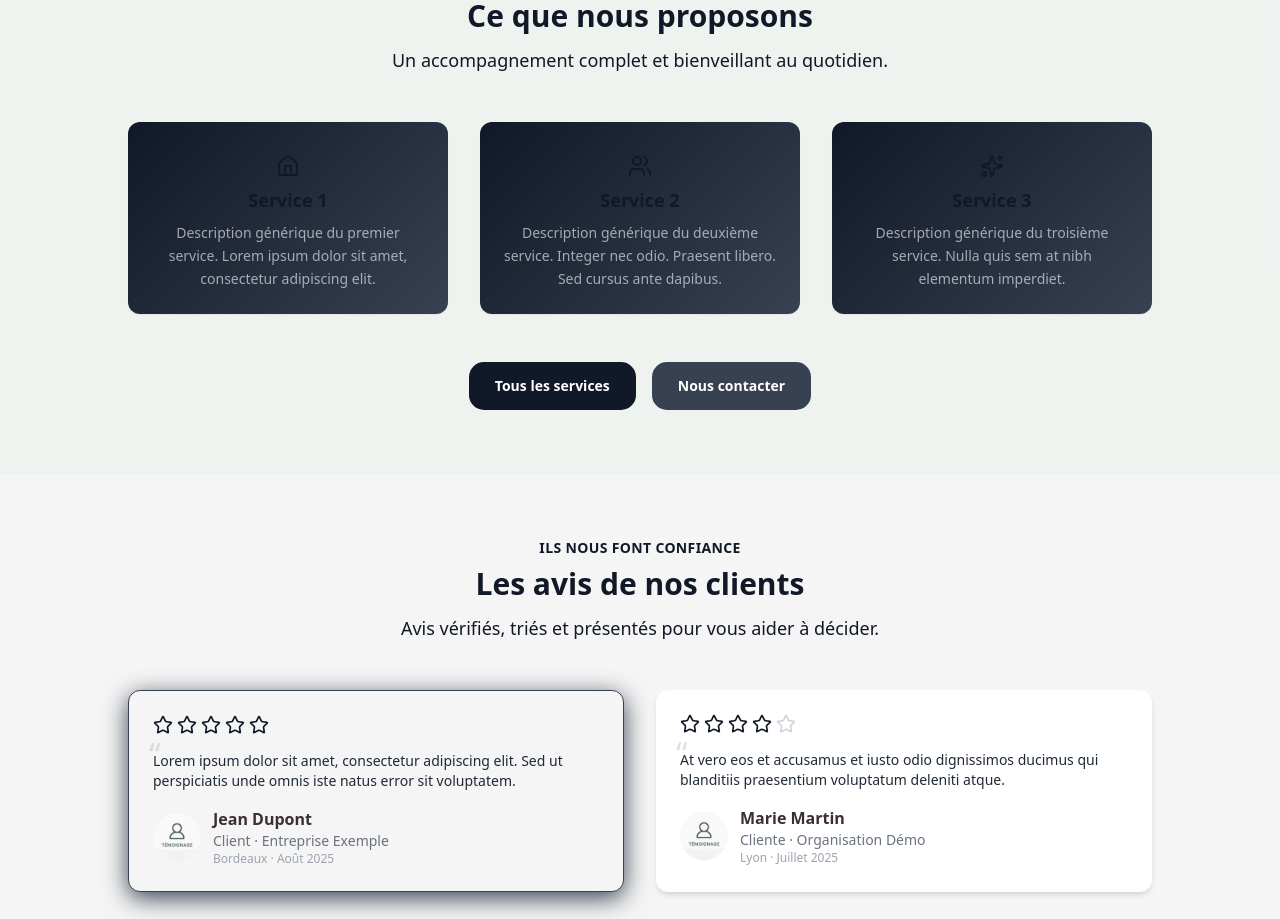
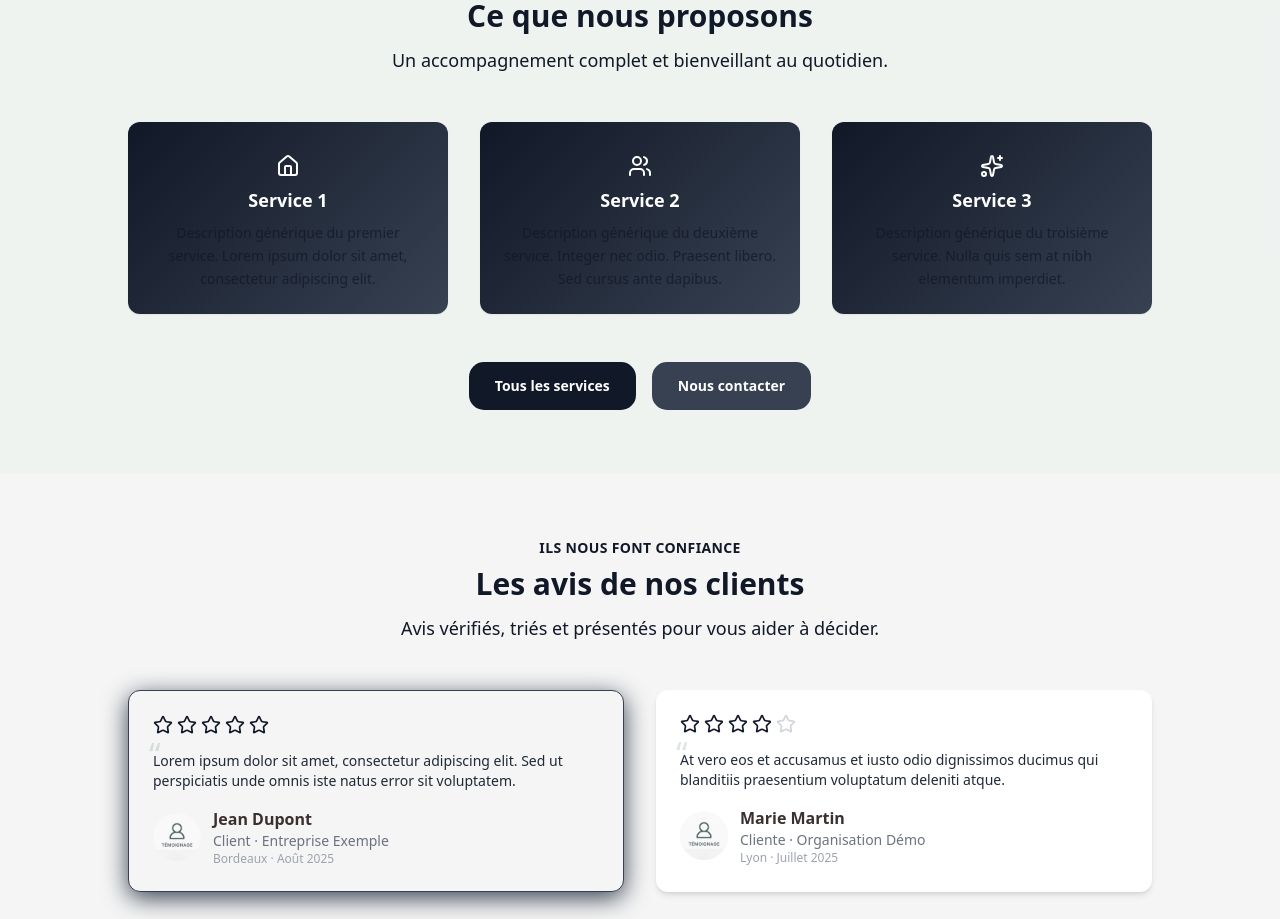
Before and after one commit to julienlisita/nextjs-ts-tailwind-template, a Next.js app: page / in a window 1280 px wide. Shown: the part 1520-2439 px from the top of the page. Built offline with nearby package versions, Linux system fonts and the light colour scheme.

Commit message:
refactor(ui): simplify FeatureCard variants and accents

```diff
--- a/src/components/about/ValuesSection.tsx
+++ b/src/components/about/ValuesSection.tsx
@@ -23,8 +23,8 @@ export default function ValuesSection() {
         <FeaturesGrid
           items={values}
           gridClassName="grid grid-cols-1 sm:grid-cols-2 lg:grid-cols-3 gap-5 sm:gap-6 lg:gap-8"
-          cardVariant="with-header"
-          cardTone="success"
+          cardAccent="neutral"
+          cardWithHeader
           cardAlign="center"
         />
       </SectionWrapper>
--- a/src/components/contact/ContactInfoSection.tsx
+++ b/src/components/contact/ContactInfoSection.tsx
@@ -21,7 +21,7 @@ export default function ContactInfoSection() {
           items={contactInfos}
           gridClassName="grid grid-cols-1 sm:grid-cols-2 lg:grid-cols-3 gap-5 sm:gap-6 lg:gap-8"
           cardVariant="outlined"
-          cardTone="neutral"
+          cardAccent="neutral"
           cardAlign="center"
         />
       </SectionWrapper>
--- a/src/components/data-display/FeatureCard.css
+++ b/src/components/data-display/FeatureCard.css
@@ -1,89 +1,23 @@
-/* src/components/data-display/FeatureCard.ccs */
+/* src/components/data-display/FeatureCard.css */
 
-/* =========================================
-   Tones (monochrome – noir / gris / neutre)
-   S'appuient UNIQUEMENT sur tes tokens template
-   ========================================= */
-
-/* Neutral = rendu par défaut, lisible et sobre */
-.feature-card--neutral {
+/* ---------------------------------------------------------
+   Defaults (accent=neutral)
+   --------------------------------------------------------- */
+.feature-card {
+  /* Design system */
   --card-bg: var(--color-surface);
   --card-text: var(--color-text);
   --card-title: var(--color-section-title);
   --card-border: var(--color-border);
   --card-icon-fg: var(--color-secondary);
 
-  /* Header (with-header) */
   --card-header-bg: var(--color-secondary);
-  --card-header-fg: var(--white);
+  --card-header-fg: var(--white-100);
 
-  /* Gradient (gris → gris foncé) */
-  --card-gradient-start: var(--color-secondary); /* neutral-700 */
-  --card-gradient-end: var(--color-primary); /* neutral-900 */
-  --card-gradient-fg: var(--white);
-}
+  --card-gradient-start: var(--color-secondary);
+  --card-gradient-end: var(--color-primary);
+  --card-gradient-fg: var(--white-100);
 
-/* Brand (mono accentué) = contraste fort pour mise en avant */
-.feature-card--brand {
-  /* surface très claire pour du contraste avec le contenu sombre */
-  --card-bg: var(--white);
-  --card-text: var(--neutral-300);
-  --card-title: var(--neutral-900);
-  --card-border: var(--neutral-200);
-  --card-icon-fg: var(--color-primary);
-
-  /* Header (with-header) : bandeau primaire plein */
-  --card-header-bg: var(--color-primary); /* neutral-900 */
-  --card-header-fg: var(--white);
-
-  /* Gradient pleine carte : primaire → secondaire (900 → 700) */
-  --card-gradient-start: var(--color-primary);
-  --card-gradient-end: var(--color-secondary);
-  --card-gradient-fg: var(--white);
-}
-
-/* Success (calme/soft) = surfaces adoucies, texte sombre lisible */
-.feature-card--success {
-  --card-bg: var(--color-surface-soft); /* neutral-150 */
-  --card-text: var(--neutral-800);
-  --card-title: var(--neutral-900);
-  --card-border: var(--neutral-300);
-  --card-icon-fg: var(--neutral-700);
-
-  /* Header doux (with-header) : 600 → 700 */
-  --card-header-bg: linear-gradient(
-    135deg,
-    color-mix(in oklab, var(--neutral-600) 90%, white),
-    var(--neutral-700)
-  );
-  --card-header-fg: var(--white);
-
-  /* Gradient douce carte entière */
-  --card-gradient-start: color-mix(in oklab, var(--neutral-600) 85%, white);
-  --card-gradient-end: var(--neutral-800);
-  --card-gradient-fg: var(--white);
-}
-
-/* Warning/Highlight (mise en avant) = contrasté mais monochrome */
-.feature-card--warning {
-  --card-bg: var(--white);
-  --card-text: var(--neutral-800);
-  --card-title: var(--neutral-900);
-  --card-border: color-mix(in oklab, var(--neutral-900) 25%, var(--neutral-300));
-  --card-icon-fg: var(--neutral-900);
-
-  /* Header (with-header) : bloc sombre franc */
-  --card-header-bg: var(--color-primary); /* neutral-900 */
-  --card-header-fg: var(--white);
-
-  /* Gradient carte entière : 900 → 700 (effet “spotlight” sobre) */
-  --card-gradient-start: var(--color-primary);
-  --card-gradient-end: var(--color-secondary);
-  --card-gradient-fg: var(--white);
-}
-
-/* Base card */
-.feature-card {
   @apply transition overflow-hidden;
   border-radius: var(--card-radius);
   box-shadow: var(--card-shadow);
@@ -91,14 +25,33 @@
   border: 1px solid var(--card-border);
   color: var(--card-text);
 }
+
 .feature-card:hover {
   box-shadow: var(--card-shadow-hover);
 }
 
-/* Variantes */
+/* ---------------------------------------------------------
+   Accent (accent=primary)
+   → “mise en avant” légère, sans multiplier les tons
+   --------------------------------------------------------- */
+.feature-card--primary {
+  --card-icon-fg: var(--color-primary);
+  --card-border: color-mix(in oklab, var(--color-primary) 18%, var(--color-border));
+  --card-header-bg: var(--color-primary);
+  --card-header-fg: var(--white-100);
+
+  /* gradient plus “brand” */
+  --card-gradient-start: var(--color-primary);
+  --card-gradient-end: var(--color-secondary);
+  --card-gradient-fg: var(--white-100);
+}
+
+/* ---------------------------------------------------------
+   Variants (structure)
+   --------------------------------------------------------- */
 .feature-card--outlined {
-  background-color: var(--card-outlined-bg);
-  border: 2px solid var(--card-outlined-border);
+  background-color: transparent;
+  border: 2px solid var(--card-border);
 }
 
 .feature-card--gradient {
@@ -107,41 +60,51 @@
   background-image: linear-gradient(135deg, var(--card-gradient-start), var(--card-gradient-end));
 }
 
+/* ---------------------------------------------------------
+   withHeader (layout interne)
+   --------------------------------------------------------- */
 .feature-card--with-header .feature-card__header {
   background: var(--card-header-bg);
   color: var(--card-header-fg);
 }
 
-/* Header / Body */
+/* ---------------------------------------------------------
+   Sections
+   --------------------------------------------------------- */
 .feature-card__header {
   @apply flex flex-col space-y-2 p-4;
 }
+
 .feature-card__body {
   @apply flex flex-col p-6 pt-8 gap-2;
 }
 
-/* Icône */
+/* Icon */
 .feature-card__icon {
   @apply inline-flex items-center;
 }
+
 .feature-card__icon-inner {
   width: var(--card-icon-size);
   height: var(--card-icon-size);
   color: var(--card-icon-fg);
 }
+
+/* For gradient / header we rely on currentColor */
 .feature-card--gradient .feature-card__icon-inner,
 .feature-card__header .feature-card__icon-inner {
   color: currentColor;
 }
 
-/* Titre */
+/* Title */
 .feature-card__title {
   @apply text-base sm:text-lg font-semibold;
   color: var(--card-title);
 }
+
 .feature-card--gradient .feature-card__title,
 .feature-card__header .feature-card__title {
-  color: var(--card-header-fg);
+  color: currentColor;
 }
 
 /* Description */
--- a/src/components/data-display/FeatureCard.tsx
+++ b/src/components/data-display/FeatureCard.tsx
@@ -7,11 +7,10 @@ import clsx from 'clsx';
 import './FeatureCard.css';
 
 type Align = 'inherit' | 'left' | 'center' | 'right';
-type Variant = 'default' | 'gradient' | 'outlined' | 'with-header';
-type Tone = 'neutral' | 'brand' | 'success' | 'warning';
+type Variant = 'default' | 'gradient' | 'outlined';
+type Accent = 'neutral' | 'primary';
 
 type StyleVars = React.CSSProperties & {
-  // autoriser les custom properties CSS (design tokens)
   [key: `--${string}`]: string | number;
 };
 
@@ -24,12 +23,14 @@ type FeatureCardProps = {
   description: string | React.ReactNode;
   /** URL du lien (rend la description cliquable) */
   href?: string;
-  /** label du bouton (non utilisé désormais, conservé si usages ailleurs) */
-  linkLabel?: string;
+
   /** Style visuel (structure) */
   variant?: Variant;
-  /** Teinte sémantique (applique un set de variables) */
-  tone?: Tone;
+  /** Accent léger (couleur/hiérarchie) */
+  accent?: Accent;
+  /** Affiche un header distinct (bandeau + titre) */
+  withHeader?: boolean;
+
   /** Largeur via classes Tailwind (ex: w-72, w-full) */
   width?: string;
   /** Hauteur via classes Tailwind (ex: h-80, min-h-64) */
@@ -38,7 +39,7 @@ type FeatureCardProps = {
   align?: Align;
   /** Classes additionnelles */
   className?: string;
-  /** Override ponctuel par variables CSS (ex: --card-gradient-start) */
+  /** Override ponctuel par variables CSS */
   styleVars?: StyleVars;
 };
 
@@ -47,22 +48,18 @@ export default function FeatureCard({
   title,
   description,
   href,
-  linkLabel, // conservé mais non utilisé
   variant = 'default',
-  tone = 'neutral',
+  accent = 'neutral',
+  withHeader = false,
   width,
   height,
   align = 'inherit',
   className,
   styleVars,
 }: FeatureCardProps) {
-  const isWithHeader = variant === 'with-header';
-
   // map align -> classes responsives (mobile = center, desktop = override)
   const toAlignClasses = (a: Align) => {
-    if (a === 'inherit') {
-      return { text: undefined, items: undefined, self: undefined };
-    }
+    if (a === 'inherit') return { text: undefined, items: undefined, self: undefined };
     if (a === 'left') {
       return {
         text: 'text-center lg:text-left',
@@ -77,16 +74,11 @@ export default function FeatureCard({
         self: 'self-center lg:self-end',
       };
     }
-    return {
-      text: 'text-center',
-      items: 'items-center',
-      self: 'self-center',
-    };
+    return { text: 'text-center', items: 'items-center', self: 'self-center' };
   };
 
   const alignClasses = toAlignClasses(align);
 
-  // Fabrique l’icône avec le bon align-self
   const renderIcon = () =>
     icon ? (
       <div className={clsx('feature-card__icon', alignClasses.self)}>
@@ -106,15 +98,16 @@ export default function FeatureCard({
     <article
       className={clsx(
         'feature-card',
-        `feature-card--${variant}`,
-        `feature-card--${tone}`,
+        variant !== 'default' && `feature-card--${variant}`,
+        accent === 'primary' && 'feature-card--primary',
+        withHeader && 'feature-card--with-header',
         width,
         height,
         className
       )}
       style={styleVars}
     >
-      {isWithHeader && (
+      {withHeader && (
         <div
           className={clsx('feature-card__header', 'w-full', alignClasses.text, alignClasses.items)}
         >
@@ -123,16 +116,14 @@ export default function FeatureCard({
         </div>
       )}
 
-      {/* Corps de la carte */}
       <div className={clsx('feature-card__body', 'w-full', alignClasses.text, alignClasses.items)}>
-        {!isWithHeader && (
+        {!withHeader && (
           <>
             {renderIcon()}
             <h3 className="feature-card__title">{title}</h3>
           </>
         )}
 
-        {/* Description : rendue cliquable si href est défini */}
         <div className="feature-card__desc">
           {href ? (
             <a
--- a/src/components/home/ServicesTeaser.tsx
+++ b/src/components/home/ServicesTeaser.tsx
@@ -21,7 +21,7 @@ export default function ServicesTeaser() {
           items={services.slice(0, 3)}
           gridClassName="grid grid-cols-1 sm:grid-cols-2 lg:grid-cols-3 gap-5 sm:gap-6 lg:gap-8"
           cardVariant="gradient"
-          cardTone="brand"
+          cardAccent="primary"
           cardAlign="center"
         />
         <ActionsStack
--- a/src/components/patterns/FeaturesGrid.tsx
+++ b/src/components/patterns/FeaturesGrid.tsx
@@ -11,8 +11,9 @@ import { ICONS, type IconKey } from '@/utils/icons';
 
 type FeatureCardProps = ComponentProps<typeof FeatureCard>;
 type CardVariant = FeatureCardProps['variant'];
-type CardTone = FeatureCardProps['tone'];
+type CardAccent = FeatureCardProps['accent'];
 type CardAlign = FeatureCardProps['align'];
+type CardWithHeader = FeatureCardProps['withHeader'];
 
 /** Type par défaut pour un "feature" */
 export type FeatureItem = {
@@ -36,7 +37,8 @@ export type FeaturesGridProps<TItem = FeatureItem> = {
   // ❌ À éviter si parent serveur : renderItem?: (item: TItem, index: number) => React.ReactNode;
   getKey?: (item: TItem, index: number) => React.Key;
   cardVariant?: CardVariant;
-  cardTone?: CardTone;
+  cardAccent?: CardAccent;
+  cardWithHeader?: CardWithHeader;
   cardAlign?: CardAlign;
 
   /** Pagination optionnelle */
@@ -57,7 +59,8 @@ export default function FeaturesGrid<TItem = FeatureItem>({
   renderItem,
   getKey,
   cardVariant = 'default',
-  cardTone = 'neutral',
+  cardAccent = 'neutral',
+  cardWithHeader = false,
   cardAlign = 'center',
   pageSize,
   tabs,
@@ -112,7 +115,8 @@ export default function FeaturesGrid<TItem = FeatureItem>({
         description={f.description}
         href={f.href}
         variant={cardVariant}
-        tone={cardTone}
+        accent={cardAccent}
+        withHeader={cardWithHeader}
         align={cardAlign}
       />
     );
--- a/src/components/services/ServicesSection.tsx
+++ b/src/components/services/ServicesSection.tsx
@@ -20,7 +20,7 @@ export default function ServicesSection() {
           items={services}
           gridClassName="grid grid-cols-1 sm:grid-cols-2 lg:grid-cols-3 gap-5 sm:gap-6 lg:gap-8"
           cardVariant="gradient"
-          cardTone="brand"
+          cardAccent="primary"
           cardAlign="center"
         />
       </SectionWrapper>
```
